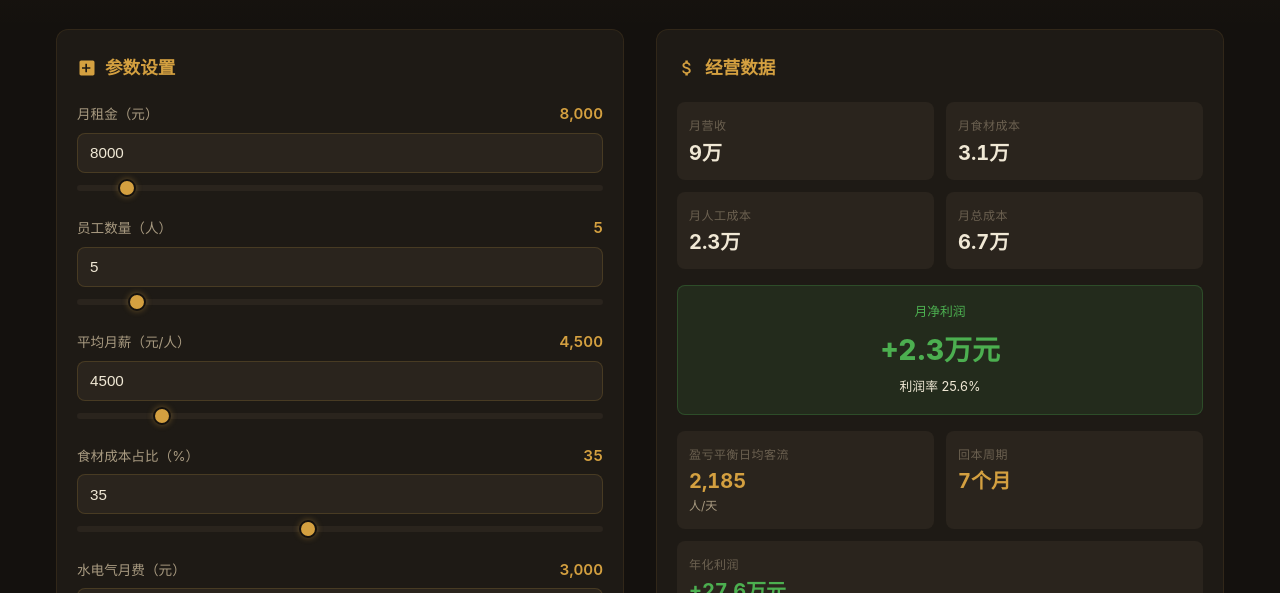
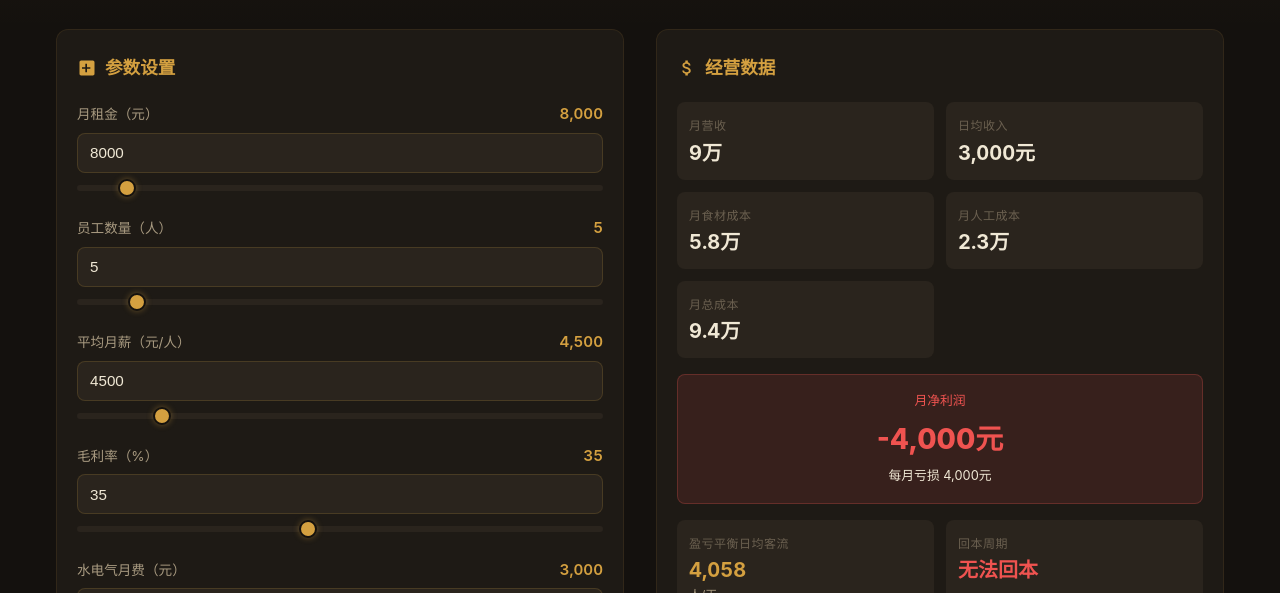
Before and after one commit to lidemib/yufu9, a plain HTML site: page calculator/index.html in a window 1280 px wide. Shown: the part 207-800 px from the top of the page. Drawn offline with Linux system fonts and the light colour scheme.

Commit message:
优化计算器：新增日均收入、食材成本占比改为毛利率、修复首页导航

```diff
--- a/calculator/index.html
+++ b/calculator/index.html
@@ -291,7 +291,7 @@ input[type="range"]::-moz-range-thumb{
 
     <!-- 4. 食材成本占比 -->
     <div class="input-group">
-      <div class="input-label"><span>食材成本占比（%）</span><span class="val" id="v_food">35</span></div>
+      <div class="input-label"><span>毛利率（%）</span><span class="val" id="v_food">65</span></div>
       <div class="input-row">
         <input type="number" id="n_food" value="35" min="0" max="80" step="1">
       </div>
@@ -366,6 +366,10 @@ input[type="range"]::-moz-range-thumb{
         <div class="result-item">
           <div class="r-label">月营收</div>
           <div class="r-value r-neutral" id="o_revenue">-</div>
+        </div>
+        <div class="result-item">
+          <div class="r-label">日均收入</div>
+          <div class="r-value r-neutral" id="o_daily_revenue">-</div>
         </div>
         <div class="result-item">
           <div class="r-label">月食材成本</div>
@@ -443,7 +447,7 @@ input[type="range"]::-moz-range-thumb{
     {key:'rent',   def:8000,   min:0, max:100000,  step:500},
     {key:'staff',  def:5,      min:0, max:50,      step:1},
     {key:'salary', def:4500,   min:0, max:30000,   step:100},
-    {key:'food',   def:35,     min:0, max:80,      step:1},
+    {key:'food',   def:65,     min:0, max:90,      step:1},
     {key:'utility',def:3000,   min:0, max:50000,   step:100},
     {key:'other',  def:2000,   min:0, max:50000,   step:100},
     {key:'price',  def:25,     min:0, max:500,     step:1},
@@ -493,7 +497,8 @@ input[type="range"]::-moz-range-thumb{
     const rent    = gv('rent');
     const staff   = gv('staff');
     const salary  = gv('salary');
-    const foodPct = gv('food') / 100;
+    const grossMargin = gv('food') / 100;
+    const foodPct = 1 - grossMargin;
     const utility = gv('utility');
     const other   = gv('other');
     const price   = gv('price');
@@ -540,6 +545,8 @@ input[type="range"]::-moz-range-thumb{
 
     // Display results
     document.getElementById('o_revenue').textContent = fmt(revenue);
+    const dailyRev = days > 0 ? revenue / days : 0;
+    document.getElementById('o_daily_revenue').textContent = fmt(dailyRev) + '元';
     document.getElementById('o_food_cost').textContent = fmt(foodCost);
     document.getElementById('o_labor').textContent = fmt(labor);
     document.getElementById('o_total_cost').textContent = fmt(totalCost);
@@ -584,8 +591,8 @@ input[type="range"]::-moz-range-thumb{
       items.push({type:'danger', icon:'⚠️', text:'这个模型是亏钱的，建议重新评估选址或商业模式'});
     }
 
-    if(foodPct > 0.4){
-      items.push({type:'warn', icon:'📦', text:'食材成本偏高，建议优化供应链或调整菜品结构'});
+    if(grossMargin < 0.55){
+      items.push({type:'warn', icon:'📦', text:'毛利率偏低，建议优化供应链或调整菜品定价'});
     }
 
     if(revenue > 0 && labor / revenue > 0.3){
```
